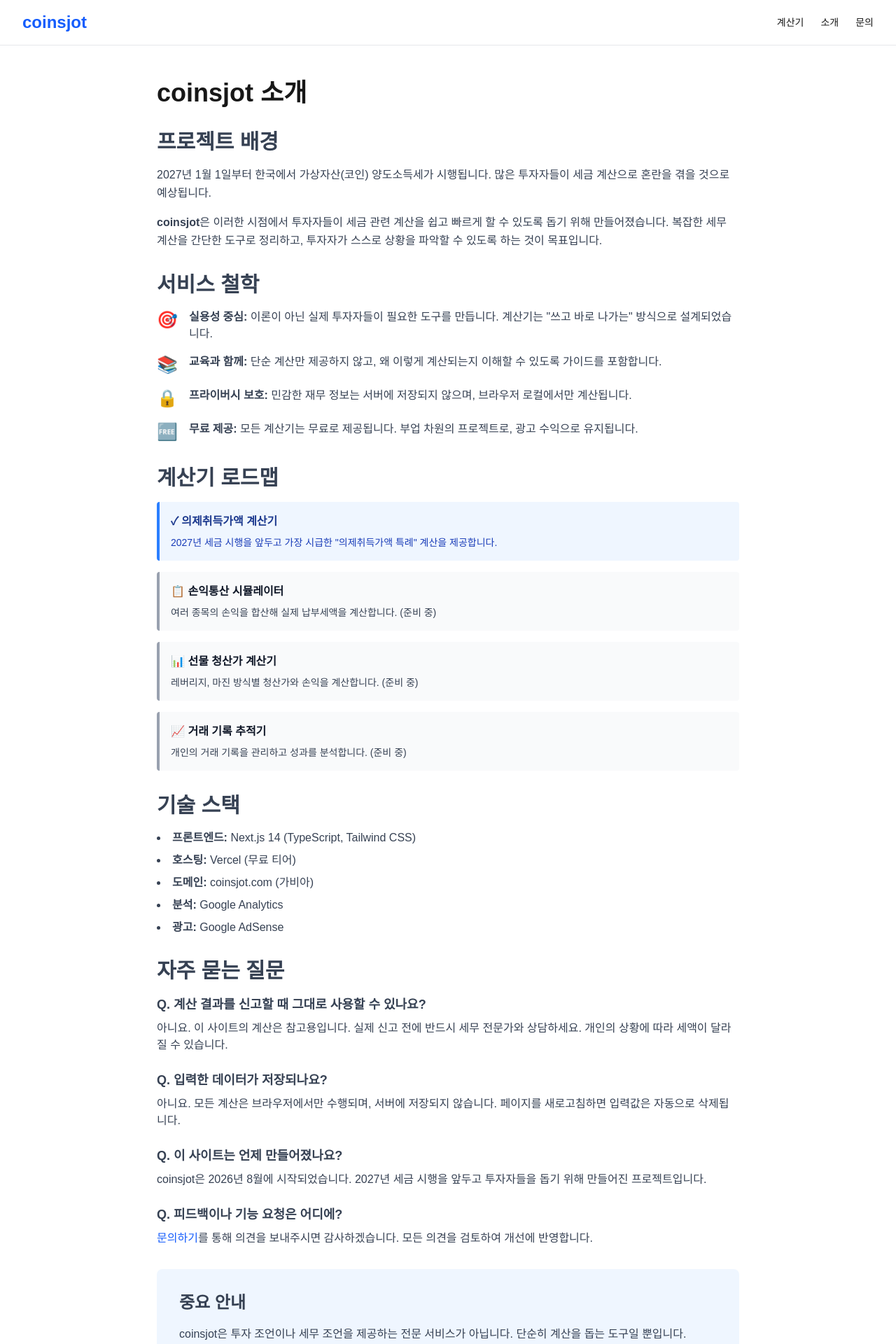
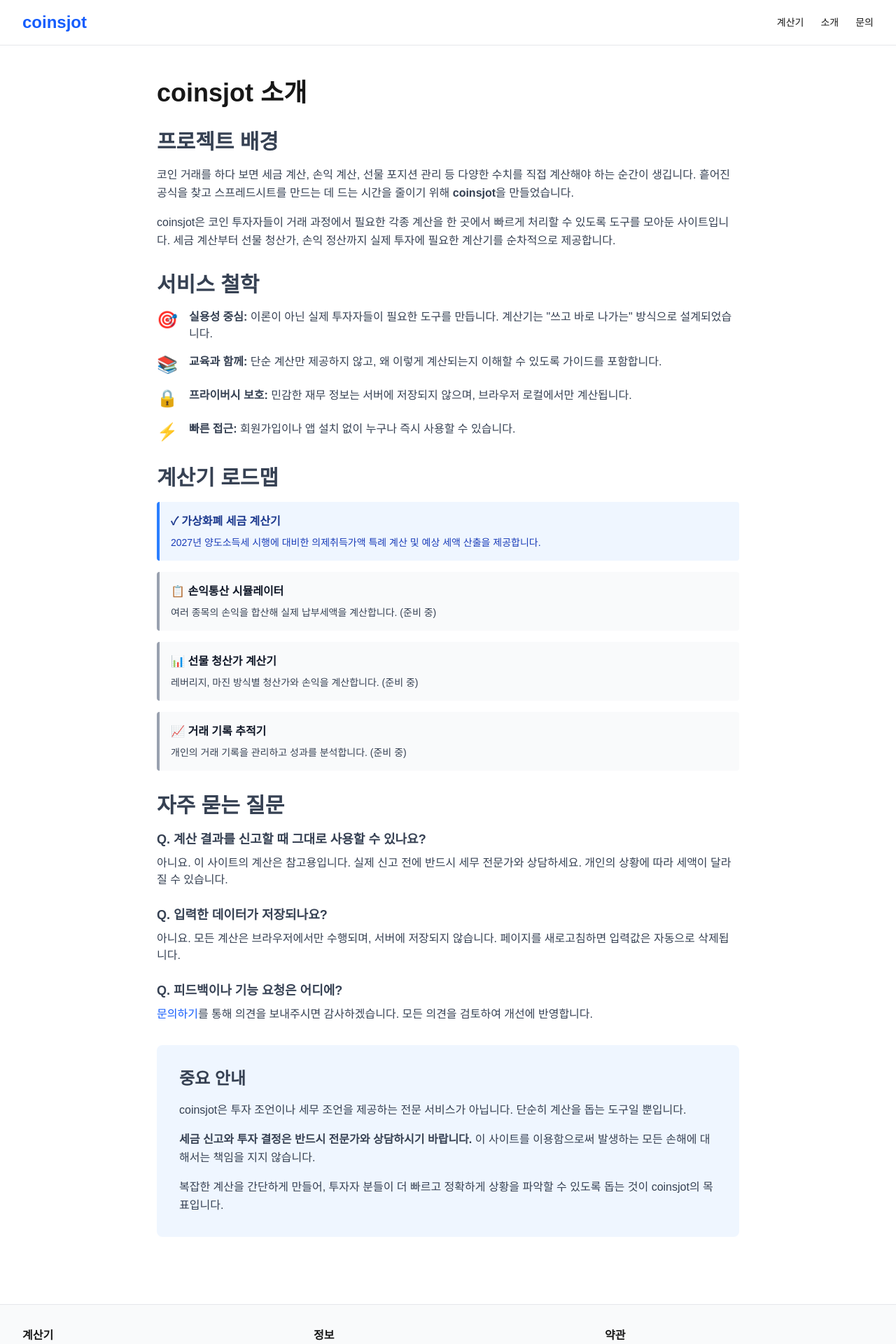
Before and after one commit to hyunguda/coinsjot, a Next.js app: page /about in a window 1280 px wide. Shown: the top 1920 px of the page at 70% size. Built offline with nearby package versions, Linux system fonts and the light colour scheme.

Commit message:
Update about page: broaden scope, remove tech stack and creation date FAQ

```diff
--- a/app/about/page.tsx
+++ b/app/about/page.tsx
@@ -14,13 +14,14 @@ export default function AboutPage() {
         <section>
           <h2 className="text-3xl font-bold mb-4">프로젝트 배경</h2>
           <p className="leading-relaxed">
-            2027년 1월 1일부터 한국에서 가상자산(코인) 양도소득세가 시행됩니다. 많은 투자자들이
-            세금 계산으로 혼란을 겪을 것으로 예상됩니다.
+            코인 거래를 하다 보면 세금 계산, 손익 계산, 선물 포지션 관리 등 다양한 수치를 직접
+            계산해야 하는 순간이 생깁니다. 흩어진 공식을 찾고 스프레드시트를 만드는 데 드는 시간을
+            줄이기 위해 <strong>coinsjot</strong>을 만들었습니다.
           </p>
           <p className="leading-relaxed mt-4">
-            <strong>coinsjot</strong>은 이러한 시점에서 투자자들이 세금 관련 계산을 쉽고 빠르게 할 수
-            있도록 돕기 위해 만들어졌습니다. 복잡한 세무 계산을 간단한 도구로 정리하고, 투자자가
-            스스로 상황을 파악할 수 있도록 하는 것이 목표입니다.
+            coinsjot은 코인 투자자들이 거래 과정에서 필요한 각종 계산을 한 곳에서 빠르게 처리할 수
+            있도록 도구를 모아둔 사이트입니다. 세금 계산부터 선물 청산가, 손익 정산까지 실제 투자에
+            필요한 계산기를 순차적으로 제공합니다.
           </p>
         </section>
 
@@ -49,10 +50,9 @@ export default function AboutPage() {
               </div>
             </li>
             <li className="flex gap-4">
-              <span className="text-2xl">🆓</span>
+              <span className="text-2xl">⚡</span>
               <div>
-                <strong>무료 제공:</strong> 모든 계산기는 무료로 제공됩니다. 부업 차원의 프로젝트로,
-                광고 수익으로 유지됩니다.
+                <strong>빠른 접근:</strong> 회원가입이나 앱 설치 없이 누구나 즉시 사용할 수 있습니다.
               </div>
             </li>
           </ul>
@@ -62,9 +62,9 @@ export default function AboutPage() {
           <h2 className="text-3xl font-bold mb-4">계산기 로드맵</h2>
           <div className="space-y-4">
             <div className="border-l-4 border-blue-500 bg-blue-50 p-4 rounded">
-              <h3 className="font-bold text-blue-900 mb-2">✓ 의제취득가액 계산기</h3>
+              <h3 className="font-bold text-blue-900 mb-2">✓ 가상화폐 세금 계산기</h3>
               <p className="text-blue-800 text-sm">
-                2027년 세금 시행을 앞두고 가장 시급한 "의제취득가액 특례" 계산을 제공합니다.
+                2027년 양도소득세 시행에 대비한 의제취득가액 특례 계산 및 예상 세액 산출을 제공합니다.
               </p>
             </div>
 
@@ -92,27 +92,6 @@ export default function AboutPage() {
         </section>
 
         <section>
-          <h2 className="text-3xl font-bold mb-4">기술 스택</h2>
-          <ul className="space-y-2 list-disc list-inside">
-            <li>
-              <strong>프론트엔드:</strong> Next.js 14 (TypeScript, Tailwind CSS)
-            </li>
-            <li>
-              <strong>호스팅:</strong> Vercel (무료 티어)
-            </li>
-            <li>
-              <strong>도메인:</strong> coinsjot.com (가비아)
-            </li>
-            <li>
-              <strong>분석:</strong> Google Analytics
-            </li>
-            <li>
-              <strong>광고:</strong> Google AdSense
-            </li>
-          </ul>
-        </section>
-
-        <section>
           <h2 className="text-3xl font-bold mb-4">자주 묻는 질문</h2>
           <div className="space-y-6">
             <div>
@@ -128,14 +107,6 @@ export default function AboutPage() {
               <p className="text-gray-700">
                 아니요. 모든 계산은 브라우저에서만 수행되며, 서버에 저장되지 않습니다. 페이지를
                 새로고침하면 입력값은 자동으로 삭제됩니다.
-              </p>
-            </div>
-
-            <div>
-              <h3 className="font-bold text-lg mb-2">Q. 이 사이트는 언제 만들어졌나요?</h3>
-              <p className="text-gray-700">
-                coinsjot은 2026년 8월에 시작되었습니다. 2027년 세금 시행을 앞두고 투자자들을 돕기
-                위해 만들어진 프로젝트입니다.
               </p>
             </div>
 
@@ -162,7 +133,7 @@ export default function AboutPage() {
             이용함으로써 발생하는 모든 손해에 대해서는 책임을 지지 않습니다.
           </p>
           <p className="leading-relaxed">
-            복잡한 세금 계산을 간단하게 만들어, 투자자 분들이 정보를 갖춘 결정을 할 수 있도록
+            복잡한 계산을 간단하게 만들어, 투자자 분들이 더 빠르고 정확하게 상황을 파악할 수 있도록
             돕는 것이 coinsjot의 목표입니다.
           </p>
         </section>
```
